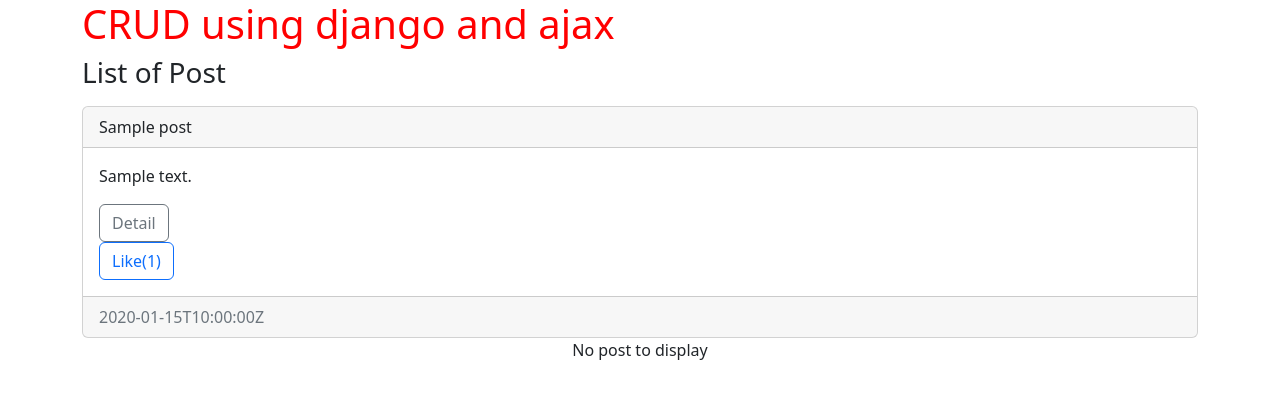
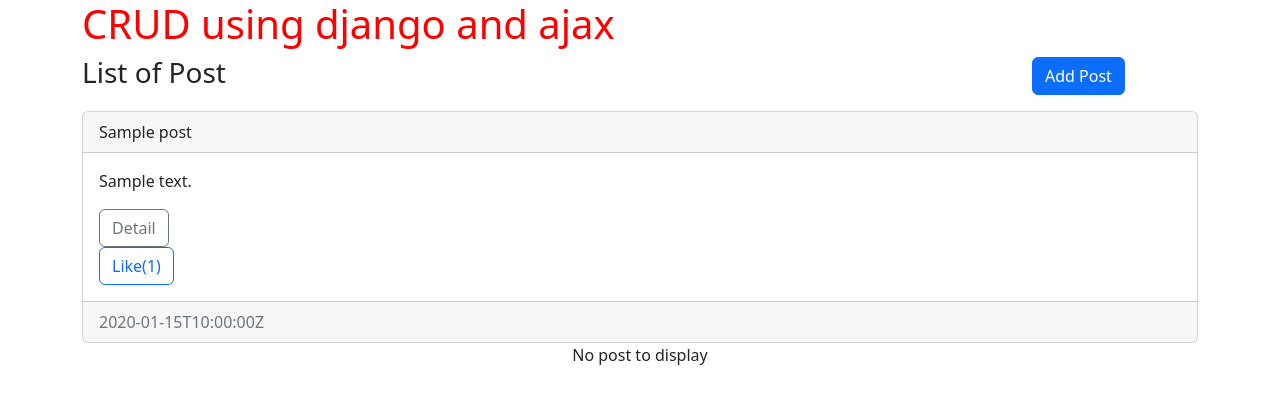
Before and after one commit to ishanshre/Django-and-Ajax-Simple-Project, a Django app: page / in a window 1280 px wide. Shown: the top 404 px of the page. Run offline with Django 4.2, Linux system fonts and the light colour scheme; tables that the repository leaves empty hold one stand-in row (values such as "Sample post"); some libraries are stand-ins or nearby versions.

Commit message:
Feat: create post add function with ajax     - create forms.py file     - create model form for Post model     - create a view for post add form     - create a post add ajax function in index.js     - add bootstrap modal to display add post form     - create message alert handle in funciton.js

```diff
--- a/core/settings.py
+++ b/core/settings.py
@@ -38,6 +38,7 @@
     'django.contrib.messages',
     'django.contrib.staticfiles',
     'crispy_forms',
+    'crispy_bootstrap5',
     'accounts.apps.AccountsConfig',
     'crud_ajax.apps.CrudAjaxConfig',
 ]
@@ -120,7 +121,6 @@
 
 STATIC_URL = 'static/'
 
-
 MEDIA_URL = '/media/'
 MEDIA_ROOT = os.path.join(BASE_DIR, 'media')
 
--- /dev/null
+++ b/crud_ajax/forms.py
@@ -0,0 +1,9 @@
+from django import forms
+from .models import Post
+
+
+
+class PostForm(forms.ModelForm):
+    class Meta:
+        model = Post
+        fields = ['title','body']
--- /dev/null
+++ b/crud_ajax/static/crud_ajax/js/function.js
@@ -0,0 +1,9 @@
+const alertBox = document.getElementById('alert-box')
+const handleAlerts = (type, msg)=>{
+    alertBox.innerHTML = `
+    <div class="alert alert-${type} alert-dismissible fade show" role="alert">
+    ${msg}
+    <button type="button" class="btn-close" data-bs-dismiss="alert" aria-label="Close"></button>
+  </div>
+    `
+  };
--- a/crud_ajax/static/crud_ajax/js/index.js
+++ b/crud_ajax/static/crud_ajax/js/index.js
@@ -2,6 +2,11 @@
 const spinnerBox = document.getElementById('spinner-box')
 const loadBtn = document.getElementById('load-btn')
 const endBtn = document.getElementById('end-box')
+const postForm = document.getElementById('post-form')
+const postTitle = document.getElementById('id_title')
+const postBody = document.getElementById('id_body')
+const postCsrf = document.getElementsByName('csrfmiddlewaretoken')
+console.log(postCsrf, postCsrf[0].value)
 // a function for getting csrf token. From docs
 function getCookie(name) {
   let cookieValue = null;
@@ -97,9 +102,55 @@
   });
 }
 // load more logic
-getData()
+
 loadBtn.addEventListener('click', ()=>{
   spinnerBox.classList.remove('not-visible')
   visible += 3
   getData()
 })
+
+postForm.addEventListener('submit', e=>{
+  e.preventDefault()
+  $.ajax({
+    type:'POST',
+    url:'',
+    data: {
+      'csrfmiddlewaretoken':postCsrf[0].value,
+      'title':postTitle.value,
+      'body':postBody.value,
+    },
+    success: function(response){
+      postsBox.insertAdjacentHTML('afterbegin', `
+      <div class="card mt-3">
+      <div class="card-header">
+        ${response.title}
+      </div>
+      <div class="card-body">
+        <p class="card-text">${response.body}</p>
+        <a href="#" class="btn btn-outline-secondary">Detail</a>
+        <form class='like-unlike-forms' data-form-id=${response.id}>
+
+        <button class="btn btn-outline-primary" id="like-unlike-${response.id}">Like</button>
+        </form>
+      </div>
+      <div class="card-footer text-muted">
+        ${response.created}
+      </div>
+    </div>
+      `)
+
+      likeUnlikePosts()
+      postForm.reset()
+      $('#addPostModal').modal('hide');
+      handleAlerts('success','New Post Added')
+
+
+    },
+    error: function(error){
+      console.log(error);
+      handleAlerts('danger', 'No Post added')
+    }
+  });
+});
+
+getData()
--- a/crud_ajax/views.py
+++ b/crud_ajax/views.py
@@ -2,8 +2,9 @@
 from django.views import View, generic
 from .models import Post
 from django.http import JsonResponse
+from .forms import PostForm
+from accounts.models import Profile
 # Create your views here.
-
 
 def is_ajax(request):
     return request.META.get('HTTP_X_REQUESTED_WITH') == 'XMLHttpRequest'
@@ -11,36 +12,58 @@
 class IndexView(View):
     template_name = 'index.html'
     def get(self, request):
-        posts = Post.objects.all()
+        posts = Post.objects.all().order_by('-created')
+        form = PostForm()
         context = {
             'posts':posts,
+            'form':form
         }
         return render(request, self.template_name, context)
 
+    def post(self, request):
+        posts = Post.objects.all()
+        form = PostForm(request.POST)
+        if is_ajax(request):
+            if form.is_valid():
+                instance = form.save(commit=False)
+                instance.author =  Profile.objects.get(user=request.user)
+                instance.save()
+                return JsonResponse({
+                    'title': instance.title,
+                    'body':instance.body,
+                    'author':instance.author.user.username,
+                    'id':instance.id,
+                })
+        context = {
+            'posts':posts,
+            'form':form
+        }
+        return render(request, self.template_name, context)
 
 def load_post_data_view(request, **kwargs):
-    num_posts = kwargs.get('num_posts')
-    visible = 3
-    upper = num_posts
-    lower = upper - visible
-    size = Post.objects.all().count()
+    if is_ajax(request):
+        num_posts = kwargs.get('num_posts')
+        visible = 3
+        upper = num_posts
+        lower = upper - visible
+        size = Post.objects.all().count()
 
-    j_posts = Post.objects.all()
-    data = []
-    for obj in j_posts:
-        item = {
-            'id': obj.id,
-            'title':obj.title,
-            'slug':obj.slug,
-            'body':obj.body,
-            'author':obj.author.user.username,
-            'liked': True if request.user in obj.liked.all() else False,
-            'like_count':obj.like_count,
-            'created':obj.created,
-            'updated':obj.updated
-        }
-        data.append(item)
-    return JsonResponse({'data':data[lower:upper], 'size':size})
+        j_posts = Post.objects.all().order_by('-created')
+        data = []
+        for obj in j_posts:
+            item = {
+                'id': obj.id,
+                'title':obj.title,
+                'slug':obj.slug,
+                'body':obj.body,
+                'author':obj.author.user.username,
+                'liked': True if request.user in obj.liked.all() else False,
+                'like_count':obj.like_count,
+                'created':obj.created,
+                'updated':obj.updated
+            }
+            data.append(item)
+        return JsonResponse({'data':data[lower:upper], 'size':size})
 
 
 def likeUnlikePostView(request):
--- a/templates/base/base.html
+++ b/templates/base/base.html
@@ -9,9 +9,11 @@
     <link href="https://cdn.jsdelivr.net/npm/bootstrap@5.2.2/dist/css/bootstrap.min.css" rel="stylesheet" integrity="sha384-Zenh87qX5JnK2Jl0vWa8Ck2rdkQ2Bzep5IDxbcnCeuOxjzrPF/et3URy9Bv1WTRi" crossorigin="anonymous">
   </head>
   <body>
+    {% include 'base/messages.html' %}
     {% block body %}{% endblock %}
     <script src="https://code.jquery.com/jquery-3.6.1.js" integrity="sha256-3zlB5s2uwoUzrXK3BT7AX3FyvojsraNFxCc2vC/7pNI=" crossorigin="anonymous"></script>
     <script src="https://cdn.jsdelivr.net/npm/bootstrap@5.2.2/dist/js/bootstrap.bundle.min.js" integrity="sha384-OERcA2EqjJCMA+/3y+gxIOqMEjwtxJY7qPCqsdltbNJuaOe923+mo//f6V8Qbsw3" crossorigin="anonymous"></script>
+    <script src="{% static 'crud_ajax/js/function.js' %}"></script>
     {% block script %} {% endblock %}
   </body>
 </html>
--- /dev/null
+++ b/templates/base/messages.html
@@ -0,0 +1,3 @@
+<div id="alert-box">
+
+</div>
--- a/templates/index.html
+++ b/templates/index.html
@@ -1,4 +1,5 @@
 {% extends 'base/base.html' %}
+{% load crispy_forms_tags %}
 {% load static %}
 {% block title %}Home{% endblock %}
 
@@ -6,7 +7,36 @@
 
 <div class="container">
     <h1>CRUD using django and ajax</h1>
-    <h3>List of Post</h3>
+    <h3><div class="row">
+        <div class="col-md-10">List of Post</div>
+        <div class="col-md-2"><button type="button" class="btn btn-primary" data-bs-toggle="modal" data-bs-target="#addPostModal">
+            Add Post
+            </button>
+    </div></h3>
+
+  <!-- Modal -->
+    <div class="modal fade" id="addPostModal" tabindex="-1" aria-labelledby="addPostModalLabel" aria-hidden="true">
+        <div class="modal-dialog">
+            <div class="modal-content">
+                <div class="modal-header">
+                    <h1 class="modal-title fs-5" id="addPostModalLabel">Modal title</h1>
+                    <button type="button" class="btn-close" data-bs-dismiss="modal" aria-label="Close"></button>
+                </div>
+                    <div class="modal-body">
+                        <form id="post-form" method="post">
+                            {% csrf_token %}
+                            {{ form|crispy }}
+                            <div class="modal-footer">
+                                <button type="button" class="btn btn-secondary" data-bs-dismiss="modal">Close</button>
+                                <button type="submit" class="btn btn-primary">Add</button>
+                            </div>
+                        </form>
+
+                    </div>
+
+            </div>
+        </div>
+    </div>
     <div id="posts-box">
 
     </div>
```
